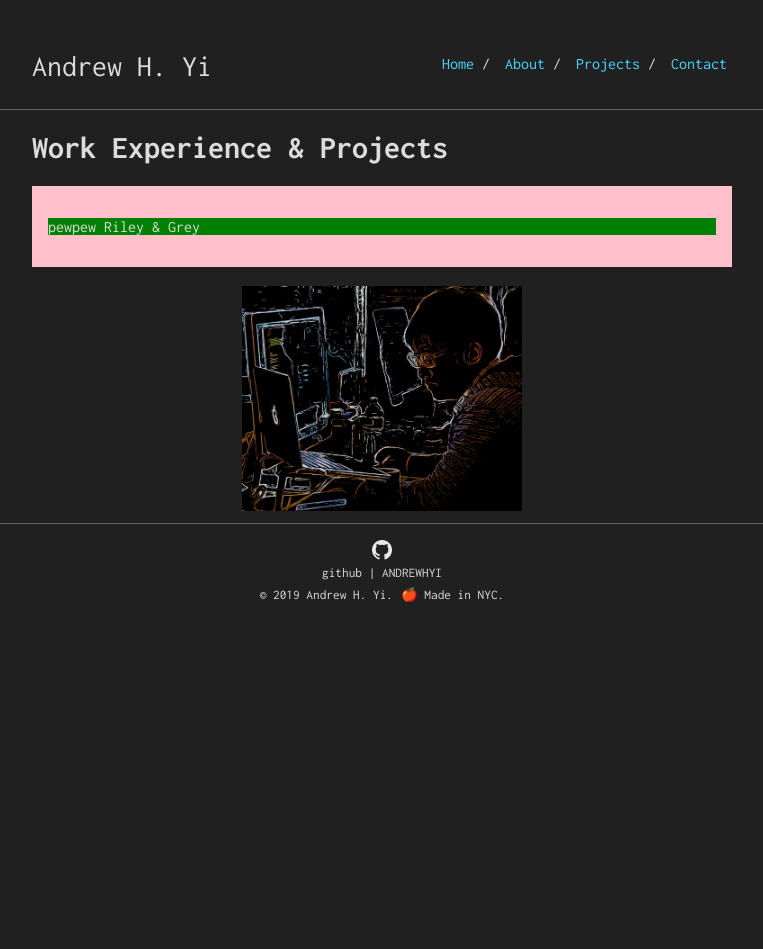
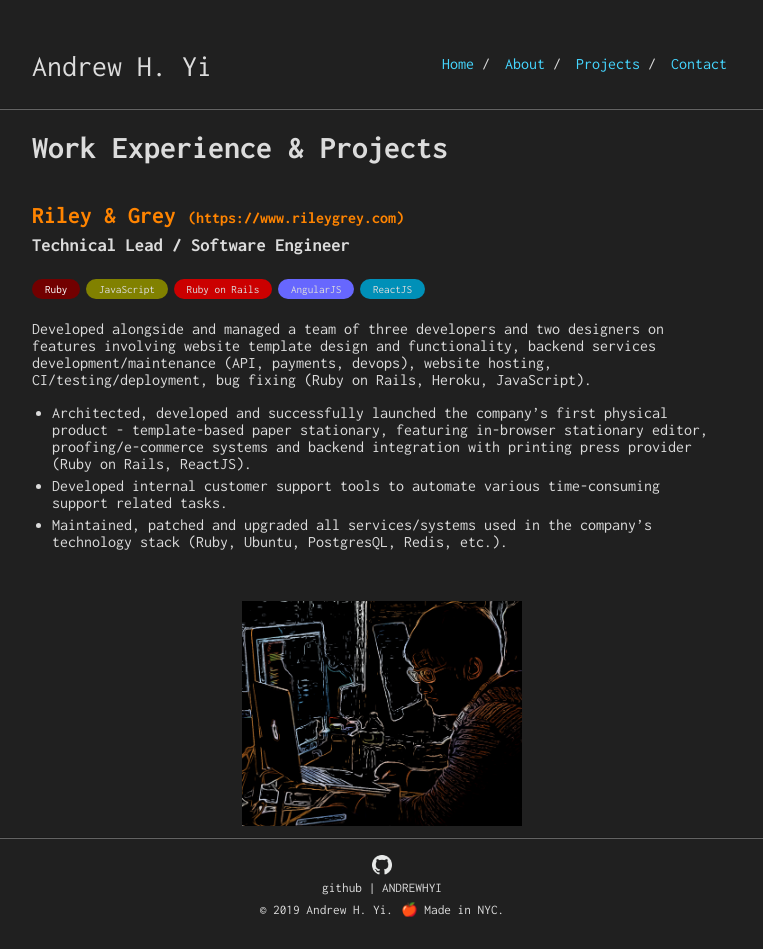
Before and after one commit to AndrewHYi/andrewhyi.github.io, a Jekyll site: the page built from projects.md, in a window 1280 px wide. Shown: the whole page, without its empty margins (258-1021 px from the left). Built offline with Jekyll 4.4.1, drawn with Linux system fonts in a browser that asks for light colours; before the commit the page ends 900 px from its top, so only the background shows below that.

Commit message:
First attempt at programming skills badges

```diff
--- a/_data/projects.yml
+++ b/_data/projects.yml
@@ -3,9 +3,14 @@
   position: Technical Lead / Software Engineer
   description: "Developed alongside and managed a team of three developers and two designers on features involving website template design and functionality, backend services development/maintenance (API, payments, devops), website hosting, CI/testing/deployment, bug fixing (Ruby on Rails,
 Heroku, JavaScript)."
+  bullets:
+    - "Architected, developed and successfully launched the company’s first physical product - template-based paper stationary, featuring in-browser
+stationary editor, proofing/e-commerce systems and backend integration with printing press provider (Ruby on Rails, ReactJS)."
+    - "Developed internal customer support tools to automate various time-consuming support related tasks."
+    - "Maintained, patched and upgraded all services/systems used in the company’s technology stack (Ruby, Ubuntu, PostgresQL, Redis, etc.)."
   skills:
     - Ruby
-    - JavasScript
+    - JavaScript
     - Ruby on Rails
     - AngularJS
     - ReactJS
--- a/_layouts/projects.html
+++ b/_layouts/projects.html
@@ -4,10 +4,38 @@ layout: default
 
 {{ content }}
 
-<div class="container ayi-projects-container">
+<div class="ayi-projects-container">
 	{% for project in site.data.projects %}
 		<div class="ayi-project">
-				<p>pewpew {{ project.name }}</p>
+
+			<h2 class="project-title">
+				<a href="{{ project.link }}" target="_blank">{{ project.name }}</a>
+				<a class="outer-link" href="{{ project.link }}" target="_blank">({{ project.link }})</a>
+			</h2>
+
+			<div class="project-position">
+				<h3>{{ project.position }}</h3>
+			</div>
+
+			<div class="project-skills">
+				<ul>
+					{% for skill in project.skills %}
+						<li class="ayi-skill {{ skill | downcase | remove: ' ' }}">
+							{{ skill }}
+						</li>
+					{% endfor %}
+				</ul>
+			</div>
+
+			<p>{{ project.description }}</p>
+
+			<div class="ayi-project-bullets">
+				<ul>
+					{% for bullet in project.bullets %}
+						<li class="ayi-bullet">{{ bullet }}</li>
+					{% endfor %}
+				</ul>
+			</div>
 		</div>
 	{% endfor %}
 </div>
--- a/_sass/_projects.scss
+++ b/_sass/_projects.scss
@@ -1,9 +1,69 @@
 .ayi-projects-container {
-    padding: 1em 1em;
-    background: pink;
+    padding: 1em 0;
     margin-bottom: 1.2em;
 }
 
 .ayi-project {
-    background: green;
+    .project-title {
+        margin-top: 0;
+        margin-bottom: 0;
+    }
+
+    .project-position {
+        h3 {
+            margin-top: 0.4em;
+            margin-bottom: 1em;
+        }
+    }
+
+    .project-skills {
+        font-size: 0.7rem;
+        ul {
+            padding: 0;
+            list-style-type: none;
+        }
+    }
+
+    .ayi-bullet {
+
+    }
+
+    .ayi-skill {
+        padding: 4px 13px;
+        border-radius: 12px;
+        display: inline-block;
+    }
+
+    .outer-link {
+        font-size: 1rem;
+    }
 }
+
+
+// skills
+.ayi-skill {
+    &.ruby {
+        color: white;
+        background: #720000;
+    }
+
+    &.javascript {
+        background: #818100;
+    }
+
+    &.rubyonrails {
+        background: #cb0000;
+    }
+
+    &.angularjs {
+        background: #6767fe;
+    }
+
+    &.reactjs {
+        background: #0090b8;
+    }
+
+    &.python {
+    }
+
+}
--- a/_sass/vars.scss
+++ b/_sass/vars.scss
@@ -4,6 +4,8 @@
 
 $accent: #FF0F00;
 $image-size: 85px;
+
+
 
 /*
  * Build Variables, don't touch
```
